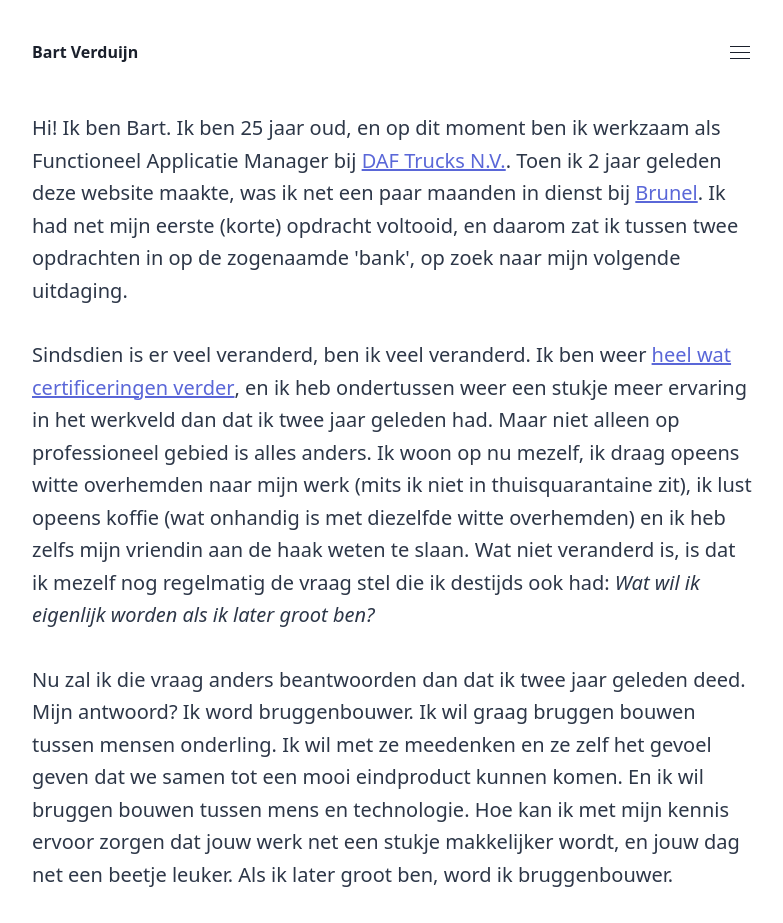
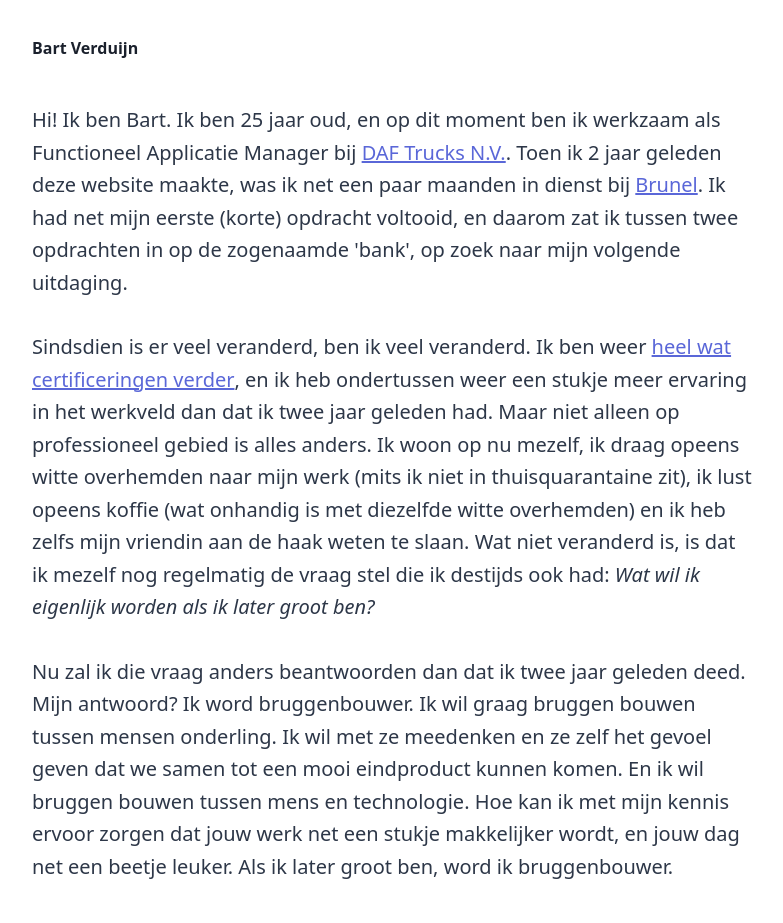
Before and after one commit to bartverduijn/bartverduijn.nl, a Gatsby site: page / in a window 1280 px wide. Shown: the whole page, without its empty margins (248-1031 px from the left). Built offline with nearby package versions, Linux system fonts and the light colour scheme; Gatsby itself is replaced by a stand-in of ours.

Commit message:
menu button not needed yet

```diff
--- a/src/components/header.js
+++ b/src/components/header.js
@@ -6,7 +6,7 @@ export default function Header() {
 			<h1 className="text-md text-gray-900 font-bold leading-none">
 				Bart Verduijn
 			</h1>
-			<button type="button">
+			{/* <button type="button">
 				<svg
 					width="24"
 					height="24"
@@ -19,7 +19,7 @@ export default function Header() {
 						className="fill-current text-gray-900"
 					/>
 				</svg>
-			</button>
+			</button> */}
 		</header>
 	);
 }
```
